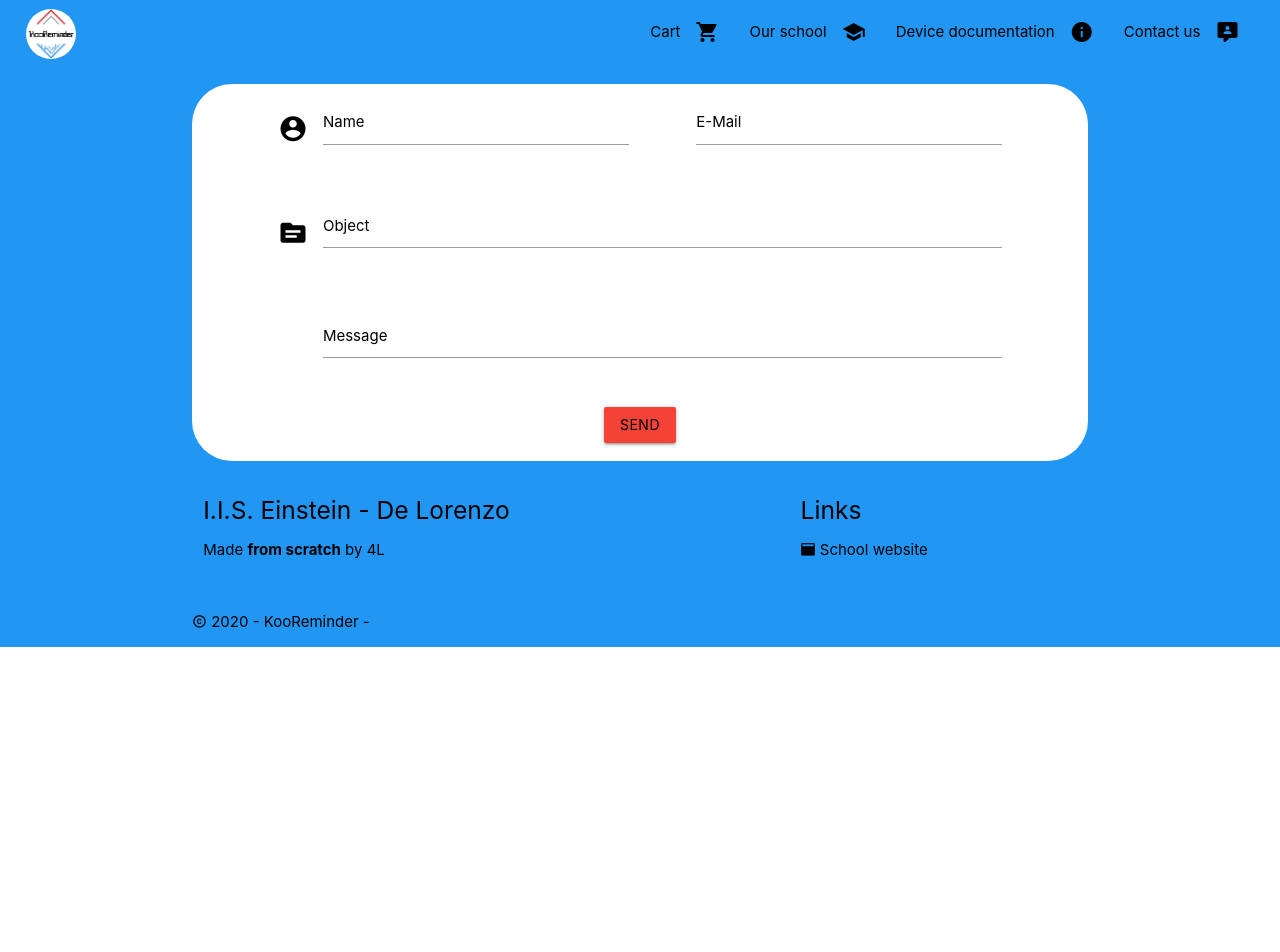
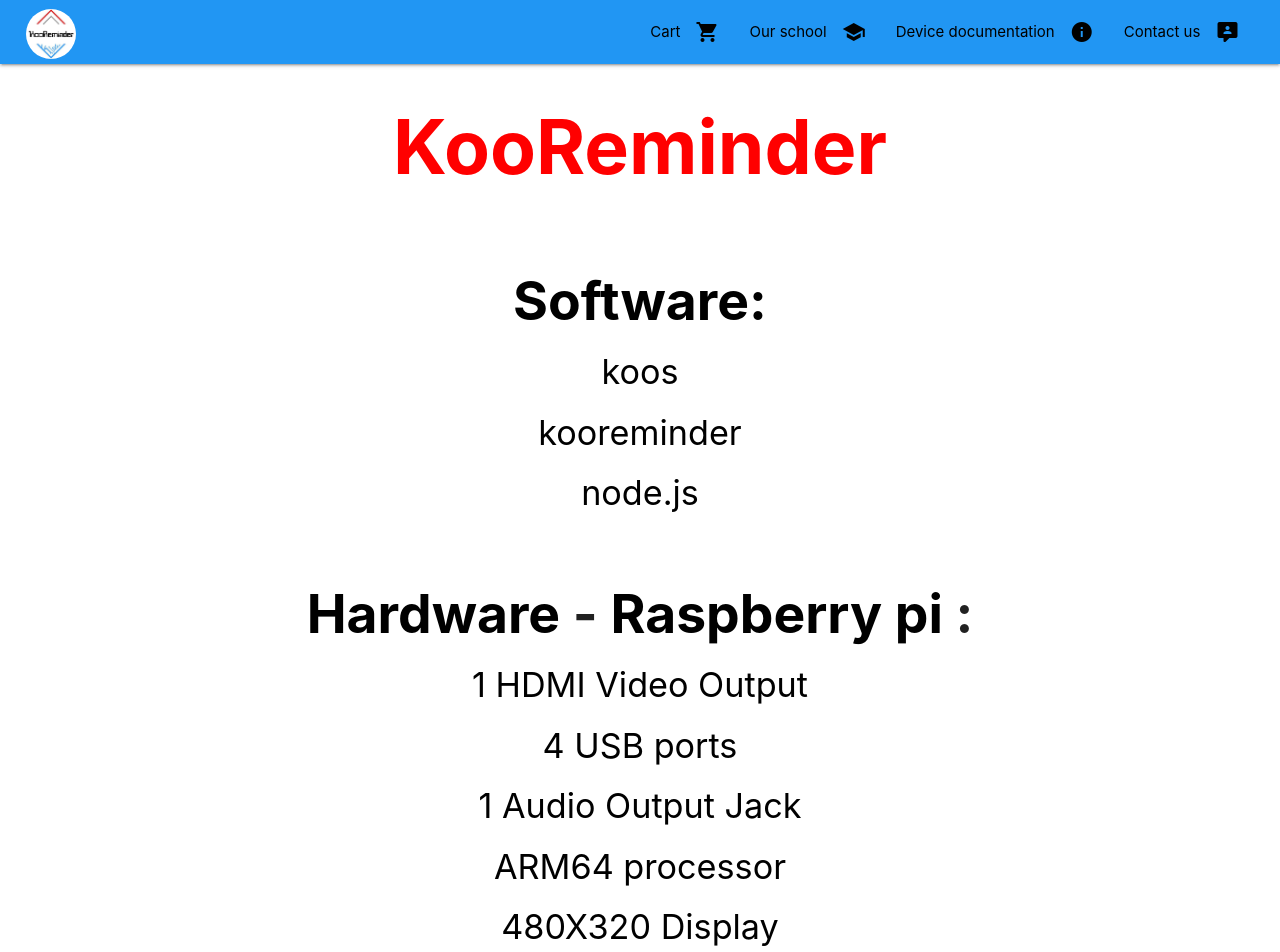
Before and after one commit to WAPEETY/e-commerce, a plain HTML site: page docs.html in a window 1280 px wide. Shown: the top 952 px of the page. Before the commit the page ends 800 px from the top, so only its background shows below. Drawn offline with Linux system fonts and the light colour scheme.

Commit message:
docs modificato

```diff
--- a/docs.html
+++ b/docs.html
@@ -21,7 +21,7 @@
  <link href="https://fonts.googleapis.com/icon?family=Material+Icons" rel="stylesheet">
 
 </head>
-<body>
+<body alink="yellow">
   <nav >
  <div class="nav-wrapper blue spazio ">
    <a href="index.html" class="brand-logo Comfortaa center-on-small-only "><img src="img/favicon.png"  height="50" width="50" class="img_nav rotondo " align="center"  ></a>
@@ -40,8 +40,28 @@
  <li><a href="docs.html" class="Comfortaa black-text hoverable"><i class="right mdi mdi-information"></i>Device documentation</a></li>
    <li><a href="#contactForm" class="Comfortaa black-text hoverable"><i class="right mdi mdi-comment-account " ></i>Contact us</a></li>
 </ul>
+<h1 align="center"><font color="red"><b>KooReminder</b></font></h1><br>
+<div class="center">
+  <h2 ><a href="https://en.wikipedia.org/wiki/Software"  target="_blank" class="Comfortaa black-text hoverable"><b>Software:</b></a></h2 >
+  <ul type="disc">
+    <li><h4><a href="" class="Comfortaa black-text hoverable">koos</a></h4></li>
+    <li><h4><a href="" class="Comfortaa black-text hoverable">kooreminder</a></h4></li>
+    <li><h4><a href="" class="Comfortaa black-text hoverable">node.js</a></h4></li>
+    </ul>
+    <br>
+    <h2><b><a href="https://en.wikipedia.org/wiki/Computer_hardware"  target="_blank" class="Comfortaa black-text hoverable">Hardware</a> - <a href="https://en.wikipedia.org/wiki/Raspberry_Pi"  target="_blank" class="Comfortaa black-text hoverable">Raspberry pi</a> :</b></h2>
 
+    <ul type="disc">
+      <li><h4><a href="https://en.wikipedia.org/wiki/HDMI"  target="_blank" class="Comfortaa black-text hoverable">1 HDMI Video Output</a></h4></li>
+      <li><h4><a href="https://en.wikipedia.org/wiki/USB#Receptacle_(socket)_identification"   target="_blank" class="Comfortaa black-text hoverable">4 USB ports</a></h4></li>
+      <li><h4><a href=""  target="_blank" class="Comfortaa black-text hoverable">1 Audio Output Jack</a></h4></li>
+      <li><h4><a href="https://en.wikipedia.org/wiki/ARM_architecture"  target="_blank" class="Comfortaa black-text hoverable">ARM64 processor</a></h4></li>
+      <li><h4><a href="http://www.lcdwiki.com/3.5inch_RPi_Display"  target="_blank" class="Comfortaa black-text hoverable">480X320 Display</a></h4></li>
 
+    </ul>
+    <br>
+
+</div>
 
 
 <div id="back-to-top" class="fixed-action-btn">
```
